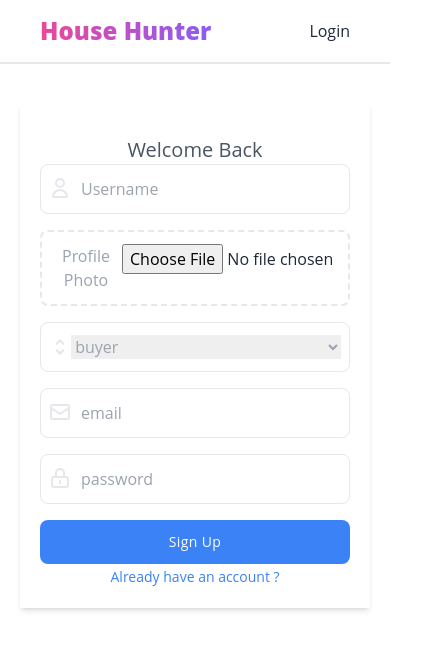
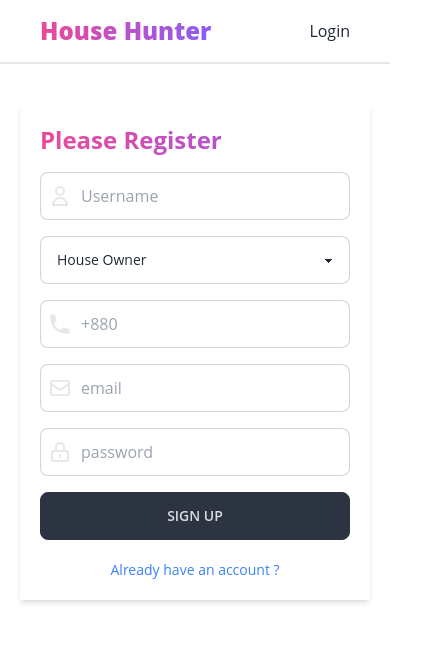
Before and after one commit to Mahmod-Hassan/house-hunter-client, a React (Create React App) app: page /register in a window 390 px wide. Shown: the top 650 px of the page, 434 px wide, since content can reach past the window. Built offline with nearby package versions, Linux system fonts and the light colour scheme.

Commit message:
modify login and register form

```diff
--- a/package.json
+++ b/package.json
@@ -9,6 +9,7 @@
     "react": "^18.2.0",
     "react-dom": "^18.2.0",
     "react-hook-form": "^7.45.2",
+    "react-hot-toast": "^2.4.1",
     "react-icons": "^4.10.1",
     "react-router-dom": "^6.14.1",
     "react-scripts": "5.0.1",
--- a/src/App.js
+++ b/src/App.js
@@ -1,3 +1,4 @@
+import { Toaster } from "react-hot-toast";
 import { RouterProvider } from "react-router-dom";
 import router from "./routes/Routes";
 
@@ -6,6 +7,7 @@ function App() {
   return (
     <div>
         <RouterProvider router={router}></RouterProvider>
+        <Toaster></Toaster>
     </div>
   );
 }
--- a/src/pages/Account/Login.js
+++ b/src/pages/Account/Login.js
@@ -15,47 +15,55 @@ const Login = () => {
                 <img className='h-2/3' src="https://i.ibb.co/Y26xvCc/login.png" alt="" />
             </div>
 
-            {/* right side div */}
-            <div className='md:w-1/2 p-5 text-center'>
+            {/* right side div start */}
+               <div className='md:w-1/2 p-5'>
+
+                {/* shadow div start here */}
                     <div className='max-w-md mx-auto shadow-md p-5'>
-                      <h3 className="mt-3 text-xl font-medium text-gray-600 dark:text-gray-200">Welcome Back</h3>
-                      <div className='flex justify-center mb-5'>
-                    </div>
+                      <h3 className="bg-clip-text text-transparent bg-gradient-to-r from-pink-500 to-violet-500 text-2xl font-bold mb-4">Please Login</h3>
+
                      {/* form start here */}
                     <form onSubmit={handleSubmit(handleLogin)}>
 
                         <div className="form-control">
-                        <label className="label">Email</label>
-                        <input {...register("email", { required: "email is required" })} type="text" placeholder="email" className="block w-full px-4 py-2 mt-2 text-gray-700 placeholder-gray-500 bg-white border rounded outline-none focus:ring-opacity-40 focus:ring focus:ring-blue-300" />
+                            <label className="label">
+                                <span className='label-text'>Email</span>
+                            </label>
+                            <input {...register("email", { required: "email is required" })} type="text" placeholder="email" className="input input-bordered" />
                             {
                                 errors.email && <p className='text-red-500'>{errors.email.message}</p>
                             }
                         </div>
 
                         <div className="form-control">
-                        <label className="label">Password</label>
-                        <input {...register("password", { required: "password is required" })} type="password" placeholder="password" className="block w-full px-4 py-2 mt-2 text-gray-700 placeholder-gray-500 bg-white border rounded outline-none focus:ring-opacity-40 focus:ring focus:ring-blue-300" />
+                            <label className="label">
+                                <span className='label-text'>Password</span>
+                            </label>
+                            <input {...register("password", { required: "password is required" })} type="password" placeholder="password" className="input input-bordered" />
                             {
                                 errors.password && <p className='text-red-500'>{errors.password.message}</p>
                             }
                         </div>
                         <div className="flex items-center justify-between my-4">
                             <Link to='#' className="text-sm text-gray-600 dark:text-gray-200 hover:text-gray-500">Forget Password?</Link>
-                        <button className="px-6 py-2 text-sm font-medium tracking-wide text-white capitalize transition-colors duration-300 transform bg-blue-500 rounded-sm hover:bg-blue-400">
-                            Sign In
-                        </button>
+                            <button className="btn btn-primary" type="submit">Sign In</button>
                         </div>
                     </form>
+                 {/* form end here */}
+
                     <div className="flex items-center justify-center py-4 text-center bg-gray-50 dark:bg-gray-700">
                         <span className="text-sm text-gray-600 dark:text-gray-200">Don't have an account? </span>
                         <Link to='/register' className="mx-2 text-sm font-bold text-blue-500 dark:text-blue-400 hover:underline">register</Link>
                     </div>
-        </div>
-        </div>
-      {/* form end here */}
 
                </div>
+                {/* shadow div end */}
 
+           </div>
+           {/* right side div end */}
+
+    </div>
+    // container div end
     )
 }
 export default Login;
--- a/src/pages/Account/Register.js
+++ b/src/pages/Account/Register.js
@@ -1,6 +1,7 @@
 import React, { useState } from 'react';
 import { useForm } from 'react-hook-form';
-import { HiOutlineLockClosed, HiOutlineMail, HiOutlineUpload, HiOutlineUser, HiSelector } from 'react-icons/hi';
+import { toast } from 'react-hot-toast';
+import { HiOutlineLockClosed, HiOutlineMail, HiOutlineUser, HiPhone } from 'react-icons/hi';
 import { Link } from 'react-router-dom';
 
 const Register = () => {
@@ -8,6 +9,11 @@ const Register = () => {
     const [error, setError] = useState('');
 
     const handleRegister = (data) => {
+        const {phoneNumber} = data;
+        if (!(/(\+88)?-?01[0-9]\d{8}/g).test(phoneNumber)) {
+            toast.error('please input valid number')
+            return;
+        }
         console.log(data);
     }
 
@@ -20,47 +26,42 @@ const Register = () => {
              </div>
 
         {/* right side div */}
-        <div className='md:w-1/2 p-5 text-center'>
+        <div className='md:w-1/2 p-5'>
              <div className='max-w-md mx-auto shadow-md p-5'>
 
-             <h3 className="mt-3 text-xl font-medium text-gray-600 dark:text-gray-200">Welcome Back</h3>
+             <h3 className="bg-clip-text text-transparent bg-gradient-to-r from-pink-500 to-violet-500 text-2xl font-bold mb-4">Please Register</h3>
 
          {/* form start here */}
                 <form className='space-y-4' onSubmit={handleSubmit(handleRegister)}>
 
-                    <div className="relative">
+                    <div className="form-control relative">
                         <HiOutlineUser className='absolute mt-3 ml-2 text-2xl text-gray-200'></HiOutlineUser>
-                        <input {...register("name", { required: "name is required" })} type="text" className="text-gray-700 w-full py-3 bg-white border rounded-lg px-10 outline-none focus:ring-blue-300 focus:ring focus:ring-opacity-40" placeholder="Username" />
+                        <input {...register("fullName", { required: "name is required" })} type="text" className="input input-bordered pl-10" placeholder="Username" />
                         {errors.name && <p className='text-red-500'>{errors.name.message}</p>}
                     </div>
 
-                    <div>
-                    <label htmlFor="dropzone-file" className="flex px-2 py-3 bg-white border-2 border-dashed rounded-lg cursor-pointer">
-                        <HiOutlineUpload className='text-2xl text-gray-200'></HiOutlineUpload>
-                        <h2 className="mx-3 text-gray-400">Profile Photo</h2>
-                        <input {...register("image", { required: "image is required" })} id="dropzone-file" type="file"  />
-                </label>
-                {errors.image && <p className='text-red-500'>{errors.image.message}</p>}
-                </div>
+                    <div className='form-control'>
+                        <select {...register("role")} className='select select-bordered'>
+                                <option>House Owner</option>
+                                <option>House Renter</option>
+                        </select>
+                    </div>
 
-                    <label className="flex px-2 py-3 bg-white border rounded-lg cursor-pointer">
-                    <HiSelector className='text-2xl text-gray-200'></HiSelector>
-                    <select {...register("userType")} className='w-full outline-none text-gray-400'>
-                            <option>buyer</option>
-                            <option>seller</option>
-                    </select>
-                    </label>
+                    <div className="form-control relative">
+                        <HiPhone className='absolute mt-3 ml-2 text-2xl text-gray-200'></HiPhone>
+                        <input {...register("phoneNumber", { required: "phone number is required" })} type="number" placeholder="+880" className="input input-bordered pl-10"  />
+                        {errors.email && <p className='text-red-500'>{errors.email.message}</p>}
+                    </div>
 
-
-                    <div className="relative">
+                    <div className="form-control relative">
                         <HiOutlineMail className='absolute mt-3 ml-2 text-2xl text-gray-200'></HiOutlineMail>
-                        <input {...register("email", { required: "email required" })} type="email" placeholder="email" className="text-gray-700 w-full py-3 bg-white border rounded-lg px-10 outline-none focus:ring-blue-300 focus:ring focus:ring-opacity-40"  />
+                        <input {...register("email", { required: "email is required" })} type="email" placeholder="email" className="input input-bordered pl-10"  />
                         {errors.email && <p className='text-red-500'>{errors.email.message}</p>}
                     </div>
 
                     <div className="form-control">
                         <HiOutlineLockClosed className='absolute mt-3 ml-2 text-2xl text-gray-200'></HiOutlineLockClosed>
-                        <input {...register("password", { required: "password field required" })} type="password" placeholder="password" className="text-gray-700 w-full py-3 bg-white border rounded-lg px-10 outline-none focus:ring-blue-300 focus:ring focus:ring-opacity-40"  />
+                        <input {...register("password", { required: "password field required" })} type="password" placeholder="password" className="input input-bordered pl-10"  />
                         {errors.password && <p className='text-red-500'>{errors.password.message}</p>}
                     </div>
 
@@ -69,15 +70,17 @@ const Register = () => {
                         </p>
                     }
 
-                    <button className="w-full px-6 py-3 text-sm font-medium tracking-wide text-white capitalize transition-colors duration-300 transform bg-blue-500 rounded-lg hover:bg-blue-400 focus:outline-none focus:ring focus:ring-blue-300 focus:ring-opacity-50 mb-5" type="submit">Sign Up</button>
+                    <button className="btn btn-neutral w-full" type="submit">Sign Up</button>
                 </form>
-                <Link to='/login' className="text-sm text-blue-500 hover:underline">Already have an account ?</Link>
+                {/* form end here */}
+                <Link to='/login' className="text-sm text-blue-500 hover:underline text-center block mt-5">Already have an account ?</Link>
             </div>
+             {/* shadows div closed here */}
          </div>
-        {/* form end here */}
-
+        {/* right side div closed here */}
 
        </div>
+    //    container div closed here
     )
 }
 export default Register;
```
Also changed, not shown: 1 other file (tests, documents, lock files or other folders). Lines whose indentation alone changed are shown as unchanged.
